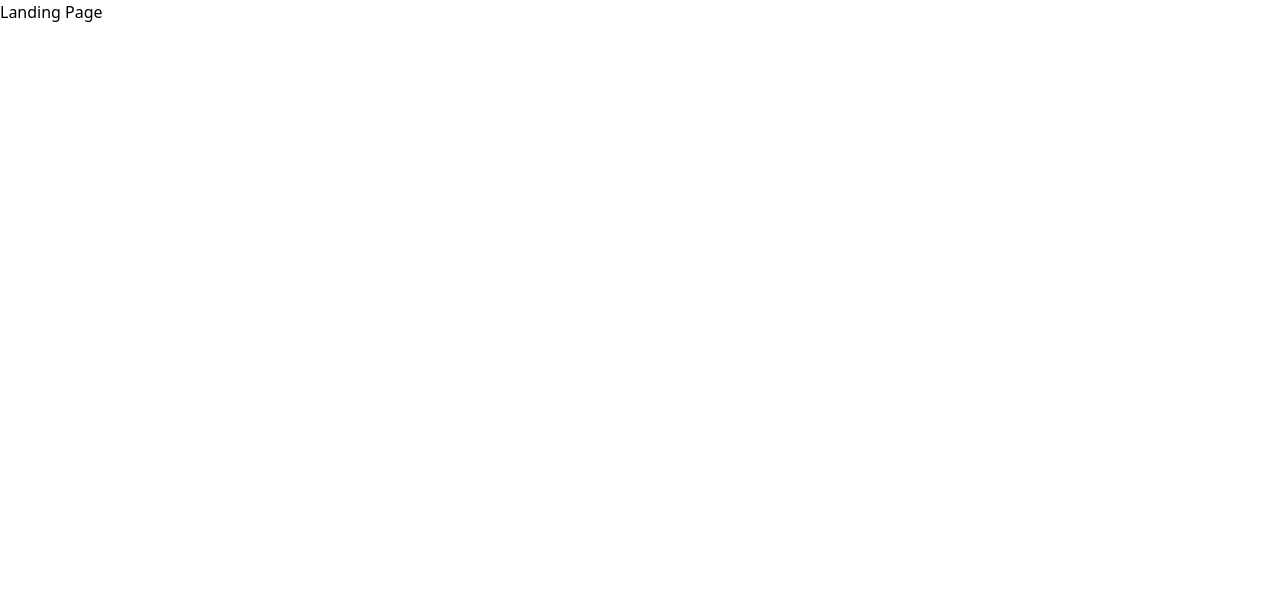
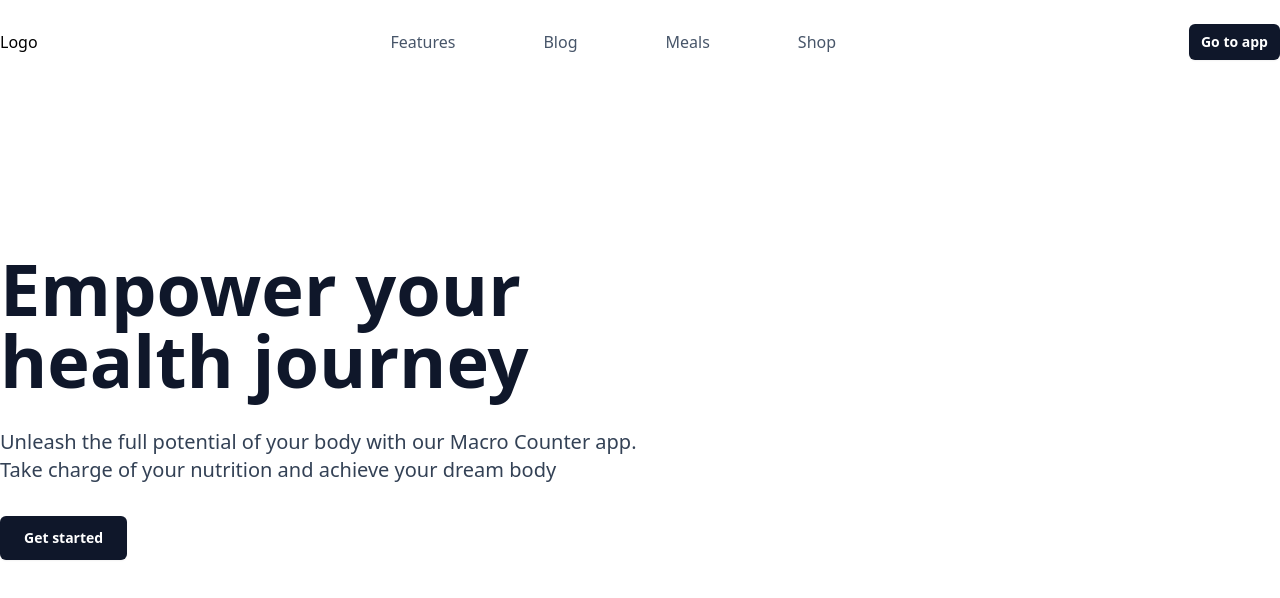
Before and after one commit to rmacuna/daily-macros-nuxt, a Nuxt app: page / in a window 1280 px wide. Shown: the top 598 px of the page. Built offline with nearby package versions, Linux system fonts and the light colour scheme.

Commit message:
feat: add seo component and hero component

```diff
--- a/components/Button/Button.vue
+++ b/components/Button/Button.vue
@@ -1,3 +1,5 @@
 <template>
-  <button class="inline-flex py-2 items-center rounded-full border-transparent px-4 bg-green-500"><slot /></button>
+  <button type="button" class="rounded-md bg-green-600 py-2 px-3 text-sm font-semibold text-white shadow-sm hover:bg-green-500 focus-visible:outline focus-visible:outline-2 focus-visible:outline-offset-2 focus-visible:outline-green-600">
+    <slot />
+  </button>
 </template>
--- /dev/null
+++ b/components/Hero/Hero.vue
@@ -0,0 +1,14 @@
+<template>
+  <section id="hero" class="relative flex flex-col gap-y-8">
+    <h1 class="text-5xl sm:text-7xl text-slate-900 font-bold">{{ title }}</h1>
+    <p class="text-base sm:text-xl text-slate-700">{{ description }}</p>
+
+    <div class="max-w-sm">
+      <Button class="px-6 py-3 bg-slate-900">Get started</Button>
+    </div>
+  </section>
+</template>
+
+<script setup>
+defineProps(['title', 'description'])
+</script>
--- /dev/null
+++ b/components/Navbar/Navbar.vue
@@ -0,0 +1,19 @@
+<template>
+  <header class="relative flex justify-between items-center">
+    <div id="app-logo" name="app-logo">
+      <span>Logo</span>
+    </div>
+    <nav class="flex">
+      <ul role="navigation" name="app-navigation-links" class="list-none flex gap-x-20">
+        <li v-for="link, index in navLinks" :key="index" class="p-1 text-slate-600 cursor-pointer hover:text-slate-900">{{ link }}</li>
+      </ul>
+    </nav>
+    <div name="actions">
+      <Button class="bg-slate-900 hover:bg-slate-800 focus-visible:outline-slate-900">Go to app</Button>
+    </div>
+  </header>
+</template>
+
+<script setup>
+  const navLinks = ref(['Features', 'Blog', 'Meals', 'Shop']);
+</script>
--- /dev/null
+++ b/components/SEO/SEO.vue
@@ -0,0 +1,39 @@
+<template>
+  <div>
+    <Head>
+      <Title>{{ title }}</Title>
+      <Meta name="description" :content="description" />
+      <Meta key="keywords" name="keywords" :content="mappedKeywords" />
+
+      <!-- Facebook Meta tags -->
+      <Meta key="url" property="og:url" :content="url" />
+      <Meta key="type" property="og:type" :content="type" />
+      <Meta key="title" property="og:title" :content="title" />
+      <Meta key="description" property="og:description" :content="description" />
+      <Meta key="image" property="og:image" :content="imageUrl" />
+      <!-- Twitter Meta tags -->
+      <Meta key="twCard" name="twitter:card" content="summary_large_image" />
+      <Meta key="twDomain" property="twitter:domain" :content=twitterDomain />
+      <Meta key="twUrl" property="twitter:url" :content=url />
+      <Meta key="twTitle" name="twitter:title" :content=title />
+      <Meta key="twDesc" name="twitter:description" :content=description />
+      <Meta key="twImg" name="twitter:image" :content=imageUrl />
+    </Head>
+  </div>
+</template>
+
+<script setup lang="ts">
+  interface Props {
+    title: string;
+    description: string;
+    url: string;
+    type: string;
+    keywords?: string[];
+    imageUrl?: string;
+    twitterDomain?: string;
+  }
+
+  const {  keywords } = defineProps<Props>();
+  const mappedKeywords = computed(() => keywords?.join(', '));
+
+</script>
--- a/pages/index.vue
+++ b/pages/index.vue
@@ -1,5 +1,15 @@
 <template>
   <div>
-    <h1>Landing Page</h1>
+    <SEO title="Daily macros" url="localhost:3000" type="website"
+      description="Get the best results by tracking your food macro intake, be the best version of you" />
+    <div class="mx-auto max-w-7xl py-6">
+      <Navbar />
+      <div class="mt-48">
+        <div class="sm:w-673">
+          <Hero title="Empower your health journey"
+            description="Unleash the full potential of your body with our Macro Counter app. Take charge of your nutrition and achieve your dream body" />
+        </div>
+      </div>
+    </div>
   </div>
 </template>
--- /dev/null
+++ b/tailwind.config.ts
@@ -0,0 +1,12 @@
+import type { Config } from 'tailwindcss'
+import defaultTheme from 'tailwindcss/defaultTheme'
+
+export default <Partial<Config>>{
+    theme: {
+    extend: {
+      width: {
+        '673': '42rem'
+      }
+    }
+  }
+}
--- a/helpers/get-maintainance-calories.ts
+++ b/utils/get-maintainance-calories.ts
@@ -28,7 +28,6 @@ export const getBMR = (person: Omit<Person, "activityLevel">) => {
   if (gender === "male") {
     return parseInt((10 * weight + 6.25 * height - 5 * age + 5).toFixed(0));
   }
-  // Female
   return parseInt((10 * weight + 6.25 * height - 5 * age - 161).toFixed(0));
 };
 
```
